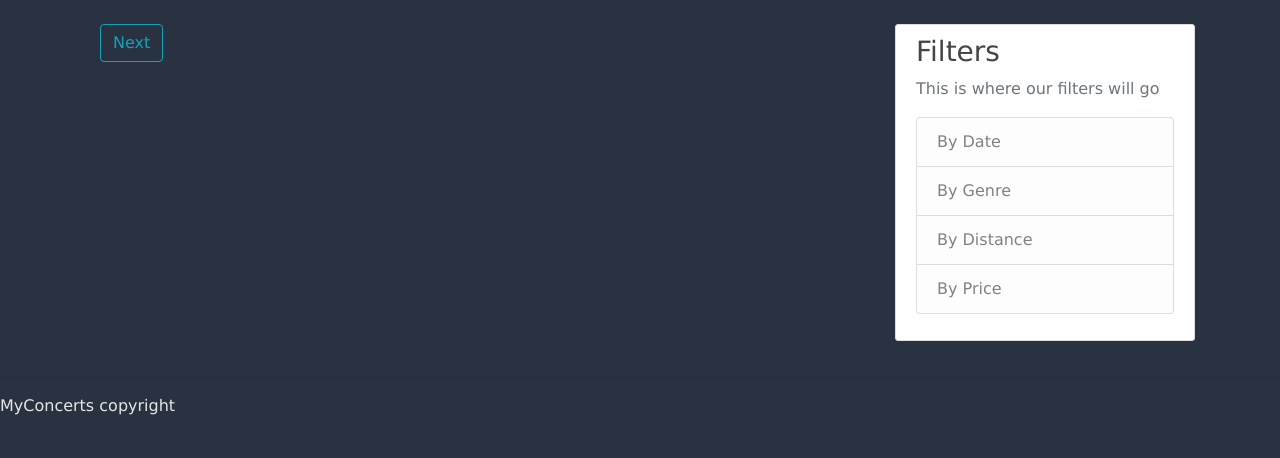
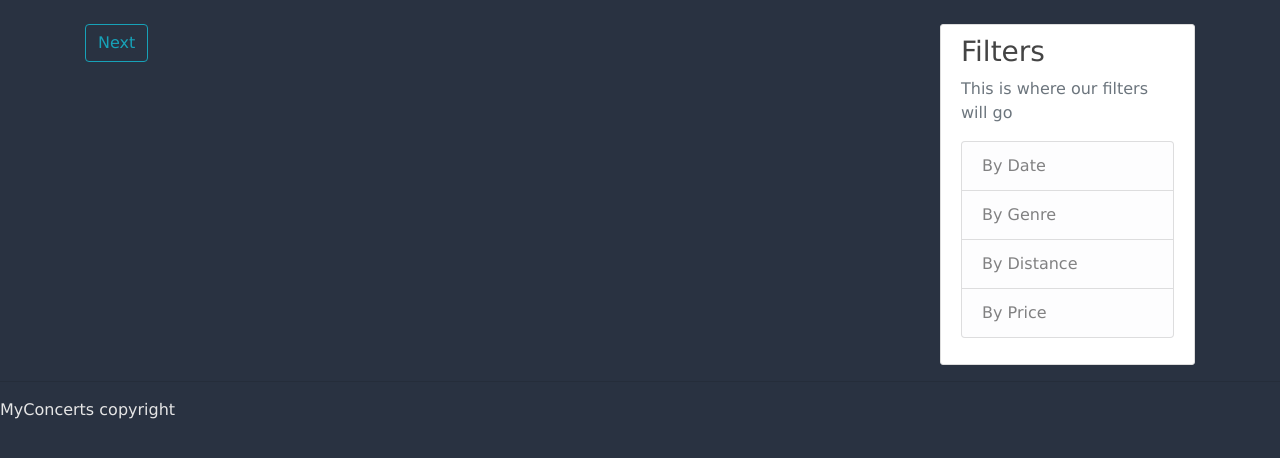
Before and after one commit to Zachhi/MyConcerts, a Django app: page /1/ in a window 1280 px wide. Shown: the part 56-514 px from the top of the page. Run offline with Django 3.2, Linux system fonts and the light colour scheme; data that the repository does not hold is empty; some libraries are stand-ins or nearby versions.

Commit message:
modified card page

```diff
--- a/landing/static/landing/main.css
+++ b/landing/static/landing/main.css
@@ -56,8 +56,6 @@ ul {
   padding: 10px 20px;
   border: 1px solid #dddddd;
   border-radius: 3px;
-  margin-bottom: 20px;
-  margin-left: 50px;
 }
 
 .article-title {
--- a/landing/templates/landing/home.html
+++ b/landing/templates/landing/home.html
@@ -3,11 +3,10 @@
 
 {% block content %}
 {% if events != "error" %}
-<div class="col-md-8">
-    <div class="container-fluid">
-        <div class="card-deck flex-row" style="min-width: 120%;">
+<div class="col-md-9">
+    <div class="">
+        <div class="card-deck d-flex justify-content-center">
         <!--<div class="row row-cols-1 row-cols-md-3 g-4">-->
-
             {% for x in events %}
             <a href="{% url 'landing-detail' %}?{{x|get_encoded_dict}}" class="cardHelp cardMargin" >
                 <div class="card h-100 cardHelp cardBorder" style="width: 15em; height: 15em;">
@@ -36,7 +35,7 @@
         {% endif %}
     </div>
 </div>
-<div class="col-md-4">
+<div class="col-md-3">
     <div class="content-section">
         <h3>Filters</h3>
         <p class='text-muted'>This is where our filters will go
```
